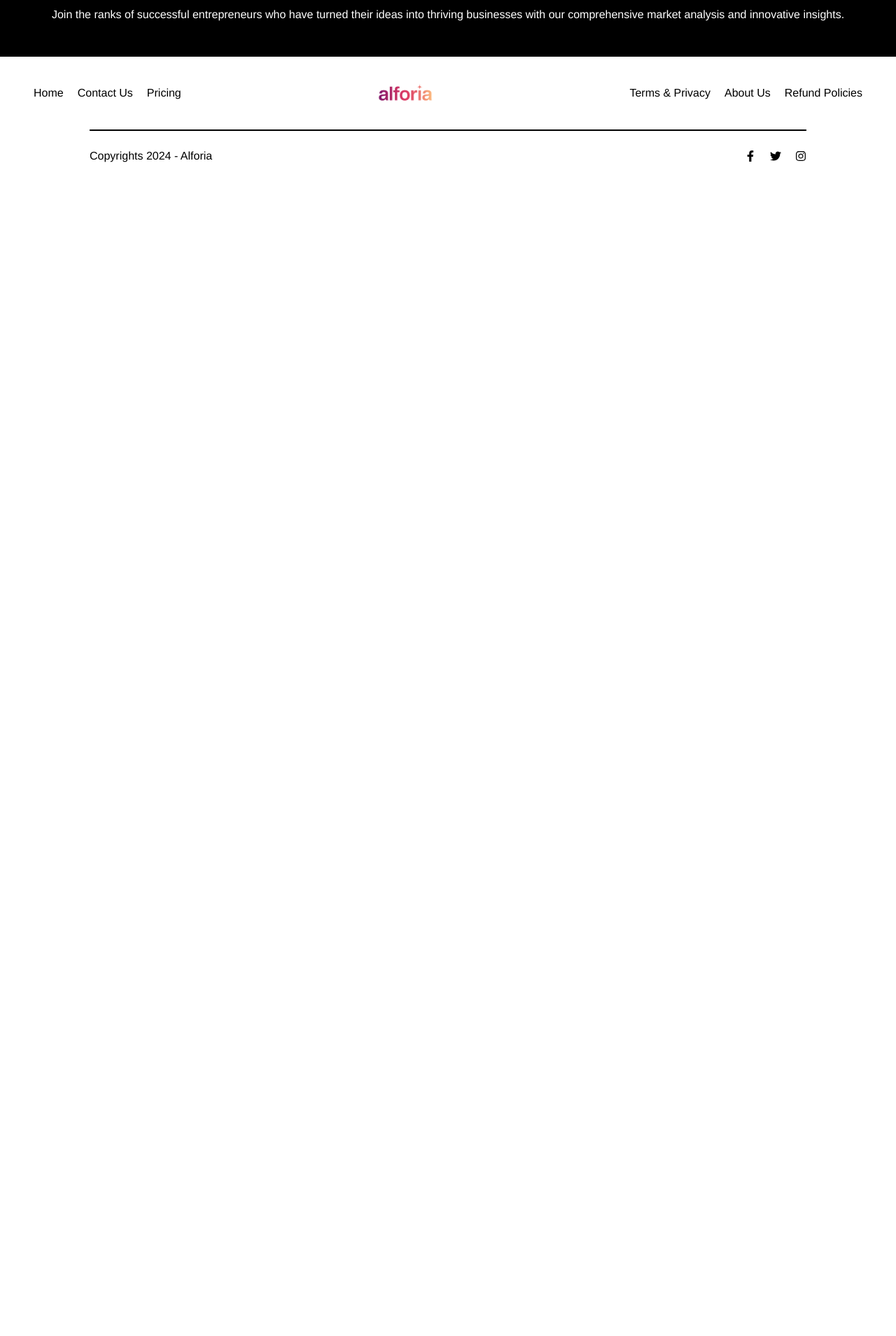
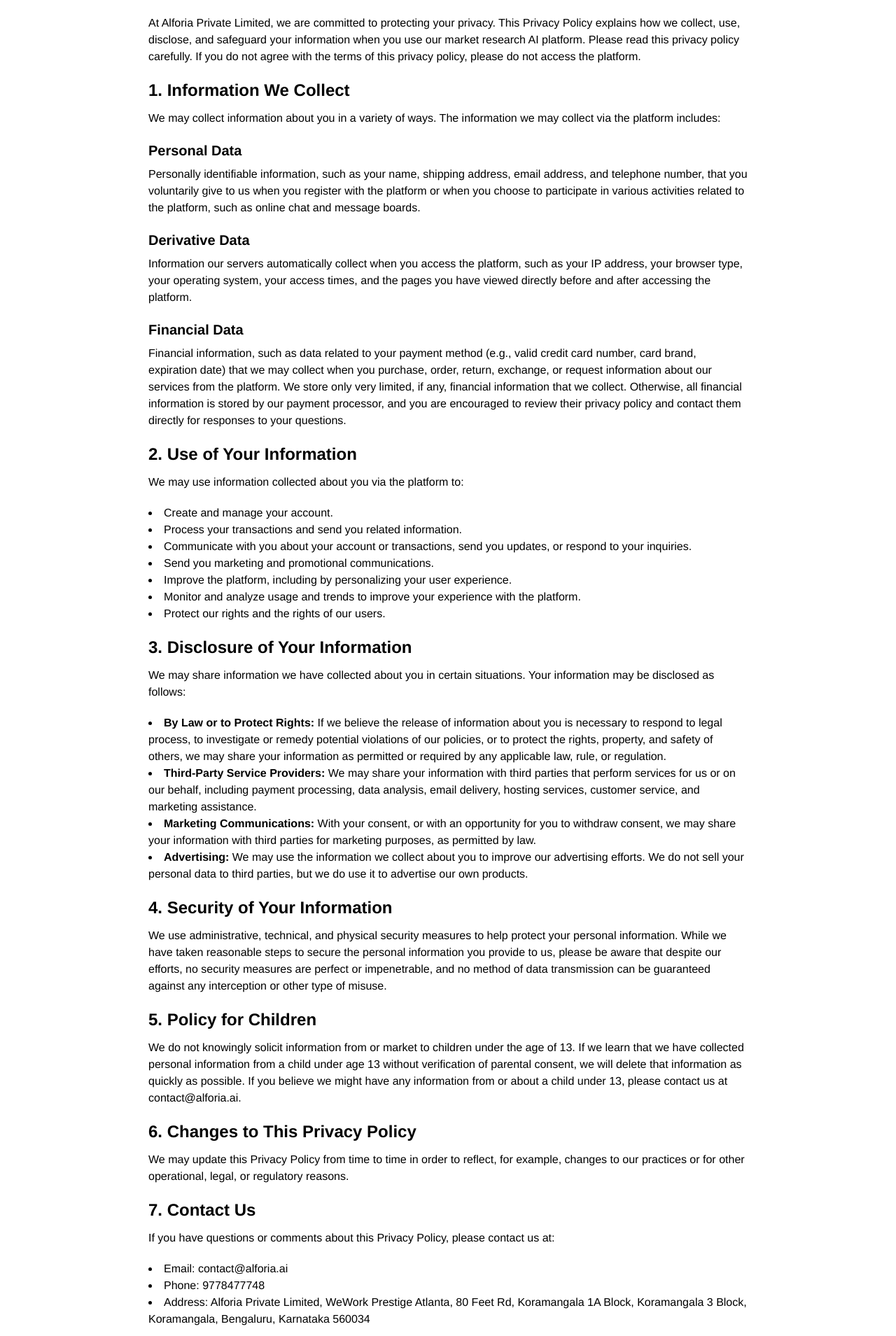
Before and after one commit to Alforia/MarketAi-Tester, a React (Vite) app: page /privacy in a window 1280 px wide. Shown: the part 231-2140 px from the top of the page at 70% size. Before the commit the page ends 800 px from the top, so only its background shows below. Built offline with nearby package versions, Linux system fonts and the light colour scheme; a web font is replaced by a local one.

Commit message:
privacy page added

```diff
--- a/src/App.jsx
+++ b/src/App.jsx
@@ -10,6 +10,7 @@
 import Footer from './Components/Footer';
 import RefundPolicy from './Pages/RefundPolicy';
 import Payment from './Pages/Payment';
+import PrivacyPolicy from './Pages/PrivacyPolicy';
 
 function App() {
 
@@ -34,6 +35,7 @@
         <Route path='/terms' element={<TermsPage/>}/>
         <Route path='/aboutus' element={<AboutUsPage/>}/>
         <Route path='/refund-policies' element={<RefundPolicy/>}/>
+        <Route path='/privacy' element={<PrivacyPolicy/>}/>
         <Route path='/payment' element={<Payment/>}/>
       </Routes>
       <Footer/>
--- a/src/Components/Footer.jsx
+++ b/src/Components/Footer.jsx
@@ -59,7 +59,12 @@
                     <ul className=' flex gap-5'>
                         <li className=' font-medium cursor-pointer'>
                             <a href='/terms'>
-                                Terms & Privacy
+                                Terms
+                            </a>
+                        </li>
+                        <li className=' font-medium cursor-pointer'>
+                            <a href='/privacy'>
+                                Privacy
                             </a>
                         </li>
                         <li className=' font-medium cursor-pointer'>
@@ -119,7 +124,12 @@
                     </li>
                     <li className=' font-medium cursor-pointer'>
                         <a href='/terms'>
-                        Terms & Privacy
+                        Terms
+                        </a>
+                    </li>
+                    <li className=' font-medium cursor-pointer'>
+                        <a href='/privacy'>
+                        Privacy
                         </a>
                     </li>
                     <li className=' font-medium cursor-pointer'>
--- /dev/null
+++ b/src/Pages/PrivacyPolicy.jsx
@@ -0,0 +1,85 @@
+import React from 'react';
+
+const PrivacyPolicy = () => {
+  return (
+    <div className="min-h-screen  py-10">
+      <div className="max-w-4xl mx-auto p-5 bg-white rounded ">
+        <h1 className="text-4xl font-bold mb-5">Privacy Policy</h1>
+        <p className="text-gray-600 mb-5">Last updated: 26-7-2024</p>
+        <p className="mb-5">
+          At Alforia Private Limited, we are committed to protecting your privacy. This Privacy Policy explains how we collect, use, disclose, and safeguard your information when you use our market research AI platform. Please read this privacy policy carefully. If you do not agree with the terms of this privacy policy, please do not access the platform.
+        </p>
+        <h2 className="text-2xl font-bold mb-3">1. Information We Collect</h2>
+        <p className="mb-5">
+          We may collect information about you in a variety of ways. The information we may collect via the platform includes:
+        </p>
+        <h3 className="text-xl font-bold mb-2">Personal Data</h3>
+        <p className="mb-5">
+          Personally identifiable information, such as your name, shipping address, email address, and telephone number, that you voluntarily give to us when you register with the platform or when you choose to participate in various activities related to the platform, such as online chat and message boards.
+        </p>
+        <h3 className="text-xl font-bold mb-2">Derivative Data</h3>
+        <p className="mb-5">
+          Information our servers automatically collect when you access the platform, such as your IP address, your browser type, your operating system, your access times, and the pages you have viewed directly before and after accessing the platform.
+        </p>
+        <h3 className="text-xl font-bold mb-2">Financial Data</h3>
+        <p className="mb-5">
+          Financial information, such as data related to your payment method (e.g., valid credit card number, card brand, expiration date) that we may collect when you purchase, order, return, exchange, or request information about our services from the platform. We store only very limited, if any, financial information that we collect. Otherwise, all financial information is stored by our payment processor, and you are encouraged to review their privacy policy and contact them directly for responses to your questions.
+        </p>
+        <h2 className="text-2xl font-bold mb-3">2. Use of Your Information</h2>
+        <p className="mb-5">
+          We may use information collected about you via the platform to:
+        </p>
+        <ul className="list-disc list-inside mb-5">
+          <li>Create and manage your account.</li>
+          <li>Process your transactions and send you related information.</li>
+          <li>Communicate with you about your account or transactions, send you updates, or respond to your inquiries.</li>
+          <li>Send you marketing and promotional communications.</li>
+          <li>Improve the platform, including by personalizing your user experience.</li>
+          <li>Monitor and analyze usage and trends to improve your experience with the platform.</li>
+          <li>Protect our rights and the rights of our users.</li>
+        </ul>
+        <h2 className="text-2xl font-bold mb-3">3. Disclosure of Your Information</h2>
+        <p className="mb-5">
+          We may share information we have collected about you in certain situations. Your information may be disclosed as follows:
+        </p>
+        <ul className="list-disc list-inside mb-5">
+          <li>
+            <span className="font-bold">By Law or to Protect Rights:</span> If we believe the release of information about you is necessary to respond to legal process, to investigate or remedy potential violations of our policies, or to protect the rights, property, and safety of others, we may share your information as permitted or required by any applicable law, rule, or regulation.
+          </li>
+          <li>
+            <span className="font-bold">Third-Party Service Providers:</span> We may share your information with third parties that perform services for us or on our behalf, including payment processing, data analysis, email delivery, hosting services, customer service, and marketing assistance.
+          </li>
+          <li>
+            <span className="font-bold">Marketing Communications:</span> With your consent, or with an opportunity for you to withdraw consent, we may share your information with third parties for marketing purposes, as permitted by law.
+          </li>
+          <li>
+            <span className="font-bold">Advertising:</span> We may use the information we collect about you to improve our advertising efforts. We do not sell your personal data to third parties, but we do use it to advertise our own products.
+          </li>
+        </ul>
+        <h2 className="text-2xl font-bold mb-3">4. Security of Your Information</h2>
+        <p className="mb-5">
+          We use administrative, technical, and physical security measures to help protect your personal information. While we have taken reasonable steps to secure the personal information you provide to us, please be aware that despite our efforts, no security measures are perfect or impenetrable, and no method of data transmission can be guaranteed against any interception or other type of misuse.
+        </p>
+        <h2 className="text-2xl font-bold mb-3">5. Policy for Children</h2>
+        <p className="mb-5">
+          We do not knowingly solicit information from or market to children under the age of 13. If we learn that we have collected personal information from a child under age 13 without verification of parental consent, we will delete that information as quickly as possible. If you believe we might have any information from or about a child under 13, please contact us at contact@alforia.ai.
+        </p>
+        <h2 className="text-2xl font-bold mb-3">6. Changes to This Privacy Policy</h2>
+        <p className="mb-5">
+          We may update this Privacy Policy from time to time in order to reflect, for example, changes to our practices or for other operational, legal, or regulatory reasons.
+        </p>
+        <h2 className="text-2xl font-bold mb-3">7. Contact Us</h2>
+        <p className="mb-5">
+          If you have questions or comments about this Privacy Policy, please contact us at:
+        </p>
+        <ul className="list-disc list-inside mb-5">
+          <li>Email: contact@alforia.ai</li>
+          <li>Phone: 9778477748</li>
+          <li>Address: Alforia Private Limited, WeWork Prestige Atlanta, 80 Feet Rd, Koramangala 1A Block, Koramangala 3 Block, Koramangala, Bengaluru, Karnataka 560034</li>
+        </ul>
+      </div>
+    </div>
+  );
+};
+
+export default PrivacyPolicy;
--- a/src/Pages/TermsPage.jsx
+++ b/src/Pages/TermsPage.jsx
@@ -76,19 +76,6 @@
         Phone: 9778477748<br />
         Address: Alforia Private Limited, WeWork Prestige Atlanta, 80 Feet Rd, Koramangala 1A Block, Koramangala 3 Block, Koramangala, Bengaluru, Karnataka 560034
       </p>
-      <h1 className="text-3xl font-bold mt-10 mb-6">Refund Policy</h1>
-      <p className="mb-4">Last updated: 26-7-2024</p>
-      <p className="mb-4">
-        At Alforia Private Limited, we strive to provide the best market research AI product to our customers. Due to the nature of our product, we do not offer refunds once a purchase is made. However, we do provide the option for customers to downgrade or upgrade their plan to lower or higher tiers as needed.
-      </p>
-      <p className="mb-4">
-        If you have any questions or concerns about our refund policy, please contact us at:
-      </p>
-      <p className="mb-4">
-        Email: <a href="mailto:contact@alforia.ai" className="text-blue-600">contact@alforia.ai</a><br />
-        Phone: 9778477748<br />
-        Address: Alforia Private Limited, WeWork Prestige Atlanta, 80 Feet Rd, Koramangala 1A Block, Koramangala 3 Block, Koramangala, Bengaluru, Karnataka 560034
-      </p>
     </div>
   );
 };
```
